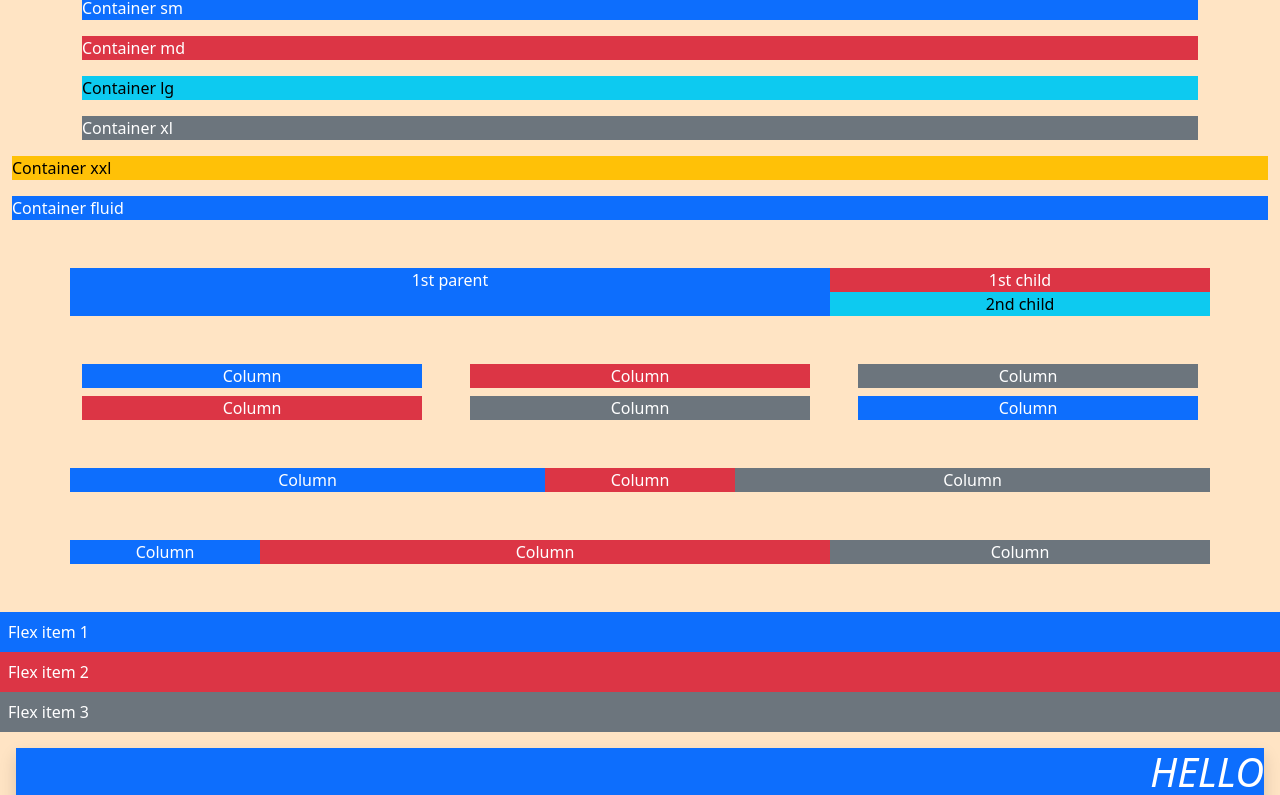
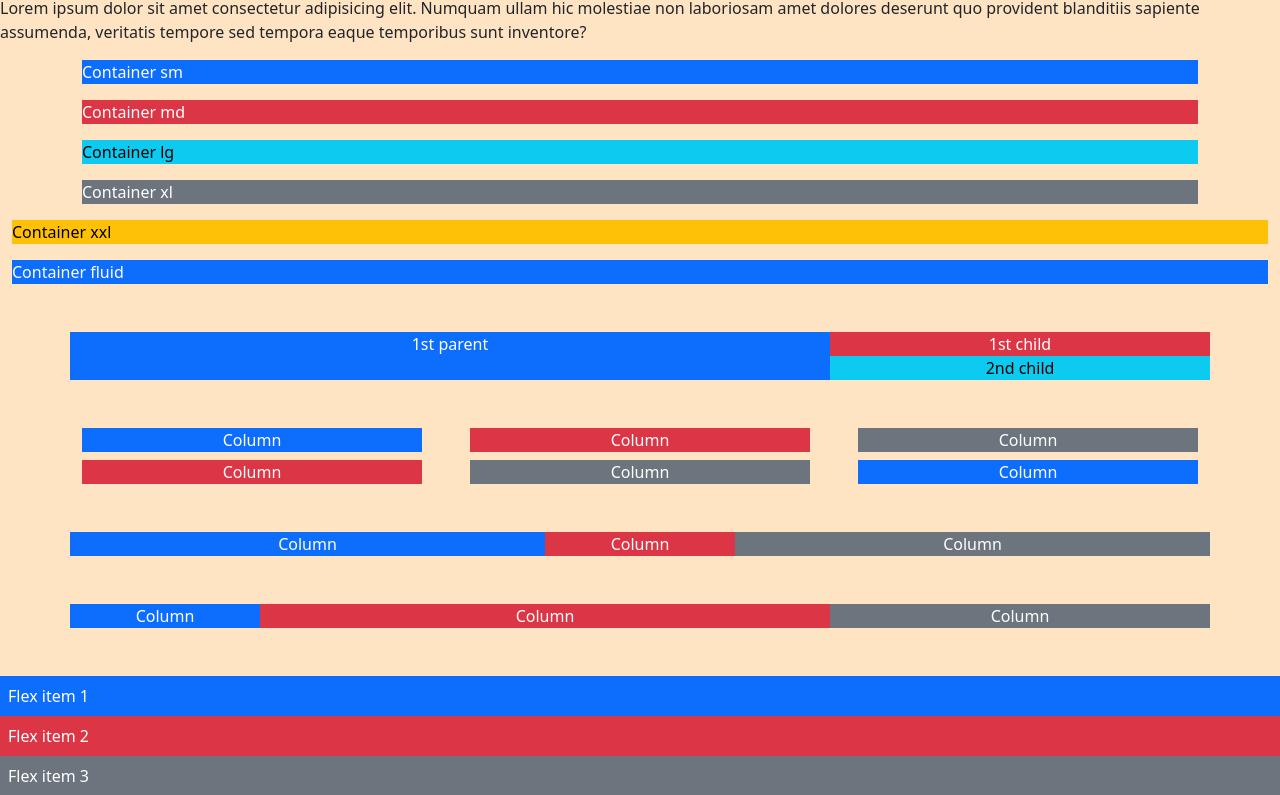
Before and after one commit to RomanasV/test-repo-1, a plain HTML site: page index.html in a window 1280 px wide. Shown: the part 217-1012 px from the top of the page. Drawn offline with nearby package versions, Linux system fonts and the light colour scheme.

Commit message:
paragraph added

```diff
--- a/index.html
+++ b/index.html
@@ -15,6 +15,7 @@
     <p>Lorem, ipsum dolor sit amet consectetur adipisicing elit. Unde perspiciatis illum iusto incidunt autem. Maxime molestias eos voluptas necessitatibus perferendis, facere autem unde inventore quo rerum nihil quis alias fugiat.</p>
 
     <h2>Antra skiltis</h2>
+    <p>Lorem ipsum dolor sit amet consectetur adipisicing elit. Numquam ullam hic molestiae non laboriosam amet dolores deserunt quo provident blanditiis sapiente assumenda, veritatis tempore sed tempora eaque temporibus sunt inventore?</p>
 
     <div class="container mb-3">
         <div class="text-bg-primary">
```
